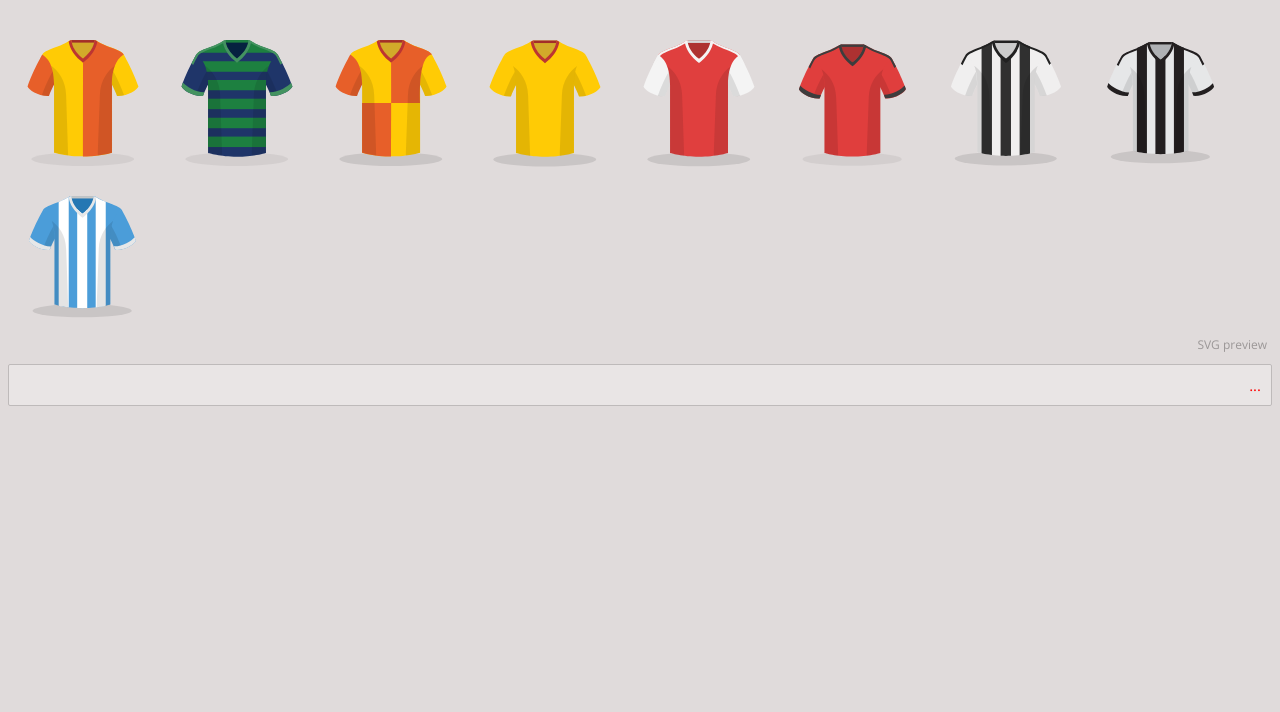
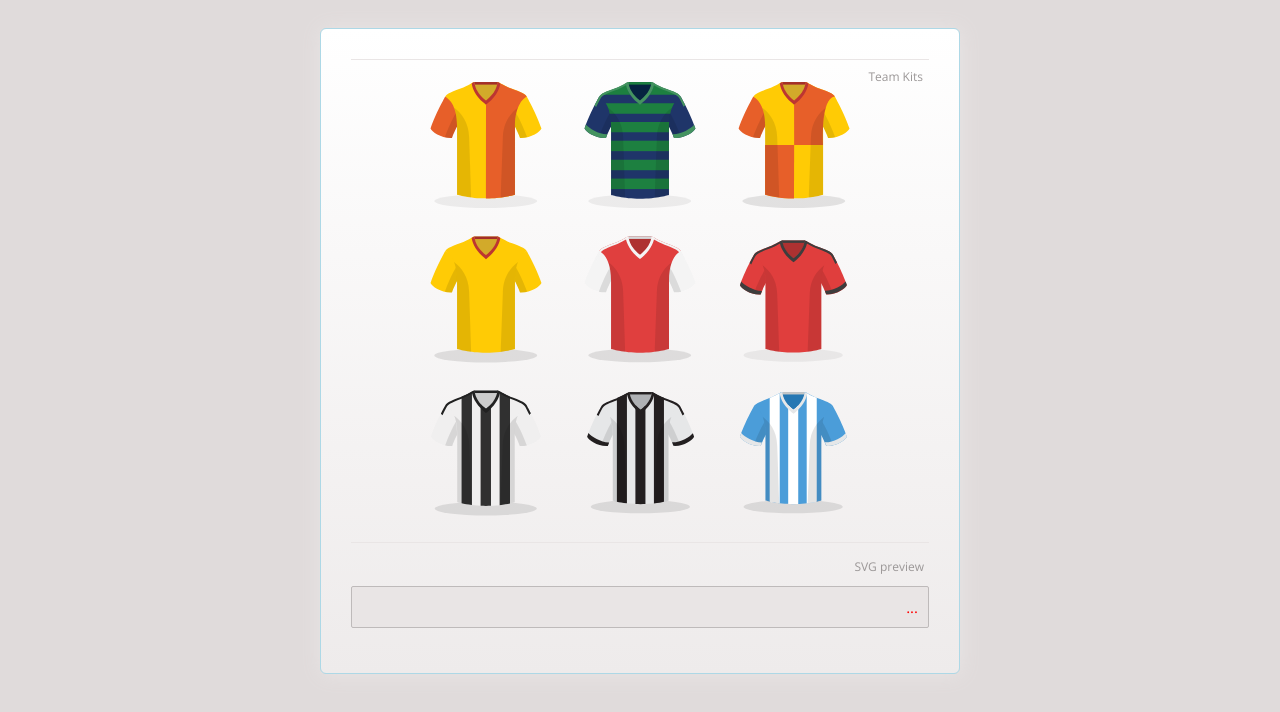
Before and after one commit to lubomir1618/svg, a website: page index.html in a window 1280 px wide. Drawn offline with nearby package versions, Linux system fonts and the light colour scheme.

Commit message:
almost done

```diff
--- a/style.css
+++ b/style.css
@@ -19,7 +19,7 @@ input, select {
   margin: 10px;
   height: 25px;
 }
-.content {
+#content {
   width: 640px;
   padding: 30px;
   margin: 0 auto;
@@ -73,7 +73,7 @@ input, select {
   width: 240px;
   height: auto;
 }
-.pictures {
+#pictures {
   width: auto;
   margin: 0 auto;
   border-bottom: 1px solid #e9e5e5;
@@ -83,7 +83,7 @@ input, select {
   padding-top: 10px;
   padding-bottom: 10px;
 }
-.pictures:after {
+#pictures:after {
   content: 'Team Kits';
   position: absolute;
   right: 6px;
@@ -92,7 +92,7 @@ input, select {
   color: #9b9797;
 }
 
-.pictures img:hover, .pictures .picture-highligt {
+#pictures img:hover, #pictures .picture-highligt {
   border: 1px solid red;
   border-radius: 2px;
   box-shadow: 1px 1px 20px #e9e5e5;
@@ -114,7 +114,7 @@ input[type="color"] {
           transform: translate(-50%, -50%);
   width: 160px;
   height: 160px;
-  margin: 20px 0 0 -100px;
+  margin: 20px 0 0 -80px;
   border: 2px solid transparent;
   border-top: 3px solid salmon;
   border-radius: 50%;
```
